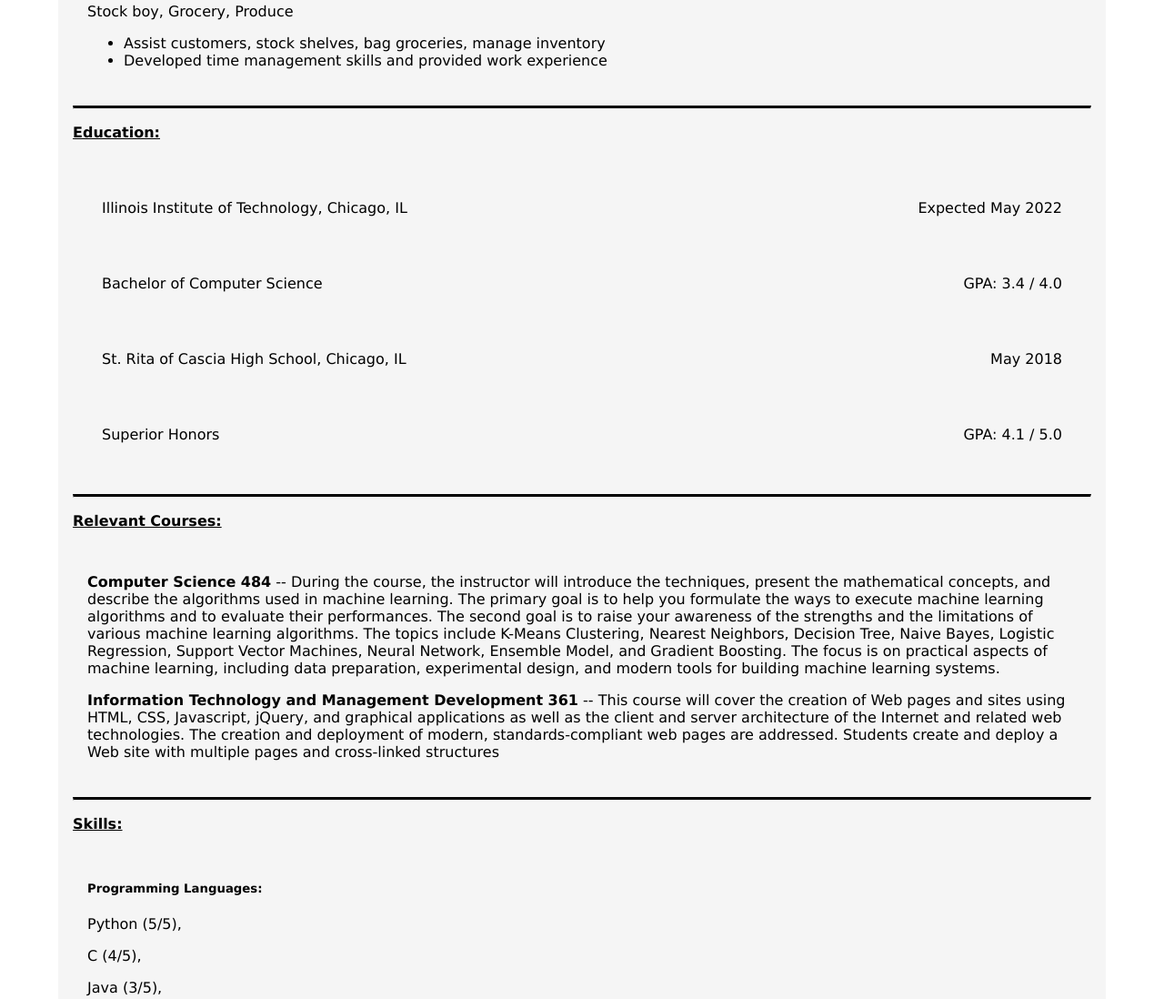
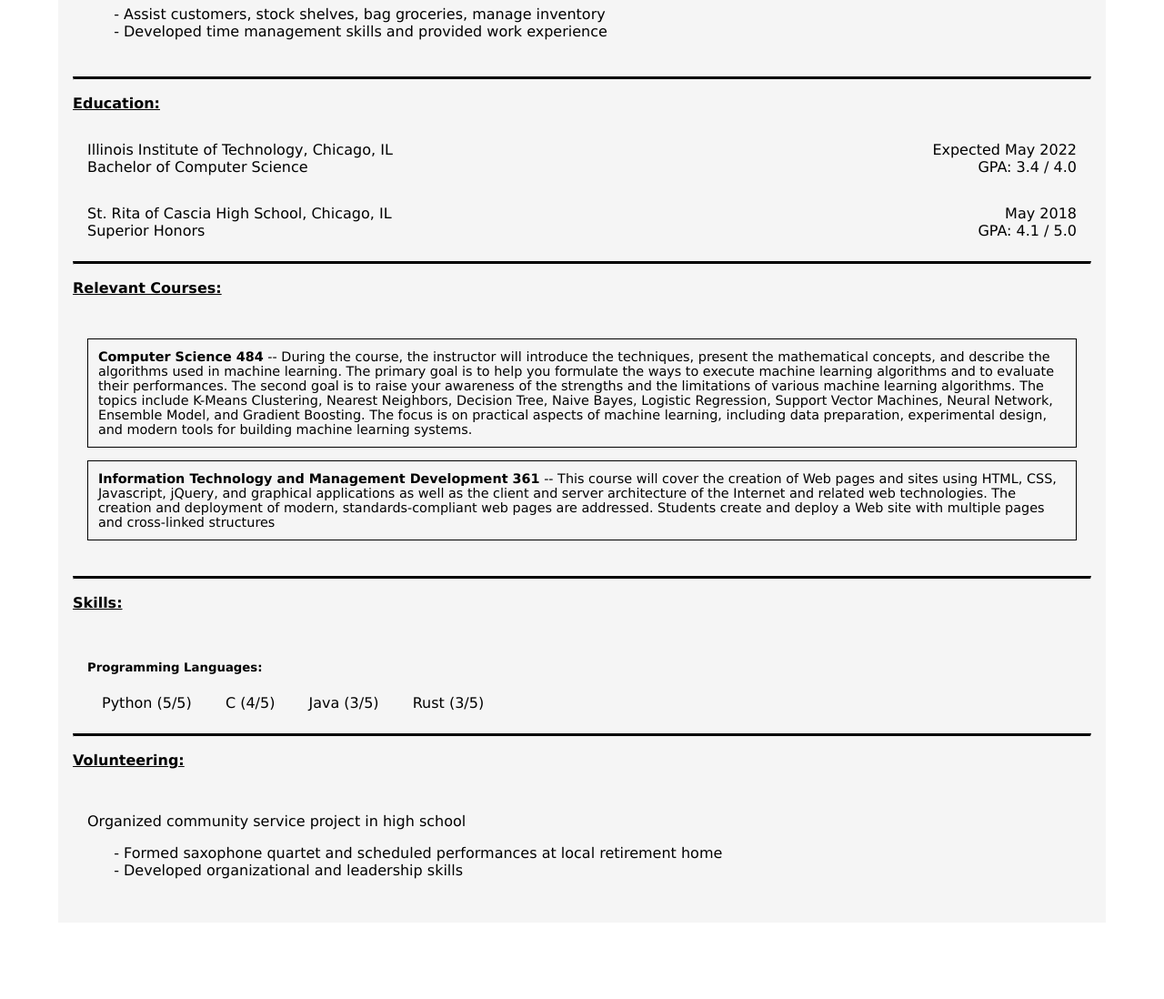
Before and after one commit to emmecche/itmd-361-project-1, a plain HTML site: page resume.html in a window 1280 px wide. Shown: the part 511-1609 px from the top of the page at 91% size. Drawn offline with Linux system fonts and the light colour scheme.

Commit message:
tentative finish to resume page

```diff
--- a/css/cryptid.css
+++ b/css/cryptid.css
@@ -0,0 +1,19 @@
+body {
+  background-image: url('../media/bigfoot_tile.jpg');
+  background-color: black;
+  color: tomato;
+}
+
+h1 {
+  font-family: 'Oi', cursive;
+  font-weight: normal;
+}
+
+#audio-control {
+  padding: 1em;
+  float: right;
+}
+
+#bigfoot-pic {
+
+}
--- a/css/resume.css
+++ b/css/resume.css
@@ -3,11 +3,12 @@ body {
 }
 
 #inside {
-  padding: 4em;
+  margin: 4em;
 }
 
 #inside div {
   padding: 1em;
+  margin: 0;
   background-color: whitesmoke;
 }
 
@@ -20,6 +21,10 @@ h4 {
   font-weight: 600;
   text-decoration: underline black;
   margin-block: 1em;
+}
+
+li {
+  list-style-type: '- ';
 }
 
 #contact-info {
@@ -41,11 +46,26 @@ hr {
 }
 
 .left{
-  width: 33%;
+  margin-top: auto;
+  margin-bottom: auto;
+  width: 50%;
   display: inline-block;
   margin-right: none;
 }
 
 .right {
+  margin-top: auto;
+  margin-bottom: auto;
   float: right;
 }
+
+.course-info {
+  padding: 1%;
+  font-size: 90%;
+  border: thin black solid;
+}
+
+.languages {
+  display: inline-block;
+  margin: 0 1em;
+}
--- a/css/store.css
+++ b/css/store.css
@@ -0,0 +1,3 @@
+h1 {
+    font-family: 'Chango', cursive;
+}
--- a/resume.html
+++ b/resume.html
@@ -42,38 +42,32 @@
       </div>
       <hr>
       <h4>Education:</h4>
-      <div id="education">
-        <div id="ed1">
+      <div id="college">
         <p class="left">Illinois Institute of Technology, Chicago, IL</p>
         <p class="right">Expected May 2022</p>
-        </div>
-        <div id="ed2">
         <p class="left">Bachelor of Computer Science</p>
         <p class="right">GPA: 3.4 / 4.0</p>
       </div>
-        <div id="ed3">
+      <div id="highschool">
         <p class="left">St. Rita of Cascia High School, Chicago, IL</p>
         <p class="right">May 2018</p>
-        </div>
-        <div id="ed4">
         <p class="left">Superior Honors</p>
         <p class="right">GPA: 4.1 / 5.0</p>
-        </div>
       </div>
       <hr>
       <h4>Relevant Courses:</h4>
       <div id="relevant-courses">
-        <p><strong>Computer Science 484</strong> --  During the course, the instructor will introduce the techniques, present the mathematical concepts, and describe the algorithms used in machine learning.  The primary goal is to help you formulate the ways to execute machine learning algorithms and to evaluate their performances.  The second goal is to raise your awareness of the strengths and the limitations of various machine learning algorithms. The topics include K-Means Clustering, Nearest Neighbors, Decision Tree, Naive Bayes, Logistic Regression, Support Vector Machines, Neural Network, Ensemble Model, and Gradient Boosting.  The focus is on practical aspects of machine learning, including data preparation, experimental design, and modern tools for building machine learning systems.</p>
-        <p><strong>Information Technology and Management Development 361</strong> -- This course will cover the creation of Web pages and sites using HTML, CSS, Javascript, jQuery, and graphical applications as well as the client and server architecture of the Internet and related web technologies. The creation and deployment of modern, standards-compliant web pages are addressed. Students create and deploy a Web site with multiple pages and cross-linked structures</p>
+        <p class="course-info"><strong>Computer Science 484</strong> --  During the course, the instructor will introduce the techniques, present the mathematical concepts, and describe the algorithms used in machine learning.  The primary goal is to help you formulate the ways to execute machine learning algorithms and to evaluate their performances.  The second goal is to raise your awareness of the strengths and the limitations of various machine learning algorithms. The topics include K-Means Clustering, Nearest Neighbors, Decision Tree, Naive Bayes, Logistic Regression, Support Vector Machines, Neural Network, Ensemble Model, and Gradient Boosting.  The focus is on practical aspects of machine learning, including data preparation, experimental design, and modern tools for building machine learning systems.</p>
+        <p class="course-info"><strong>Information Technology and Management Development 361</strong> -- This course will cover the creation of Web pages and sites using HTML, CSS, Javascript, jQuery, and graphical applications as well as the client and server architecture of the Internet and related web technologies. The creation and deployment of modern, standards-compliant web pages are addressed. Students create and deploy a Web site with multiple pages and cross-linked structures</p>
       </div>
       <hr>
       <h4>Skills:</h4>
       <div id="skills">
         <h5>Programming Languages:</h5>
-        <p>Python (5/5),</p>
-        <p>C (4/5),</p>
-        <p>Java (3/5),</p>
-        <p>Rust (3/5)</p>
+        <p class="languages">Python (5/5)</p>
+        <p class="languages">C (4/5)</p>
+        <p class="languages">Java (3/5)</p>
+        <p class="languages">Rust (3/5)</p>
       </div>
       <hr>
       <h4>Volunteering:</h4>
```
Also changed, not shown: cryptid.html (+6 -3 lines), store.html (+4 -1 lines), media/bigfoot_tile.jpg (added). Lines whose indentation alone changed are shown as unchanged.
